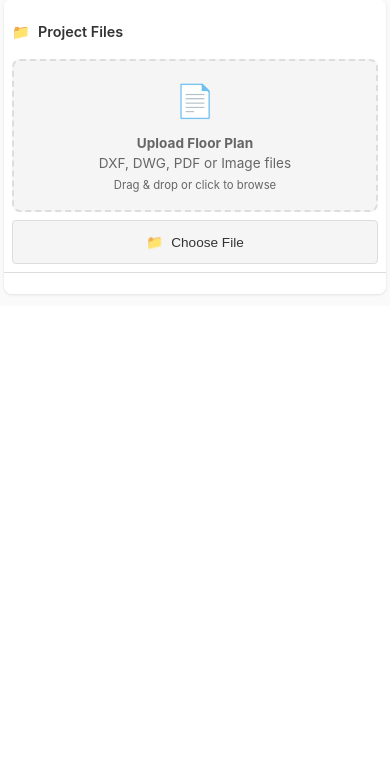
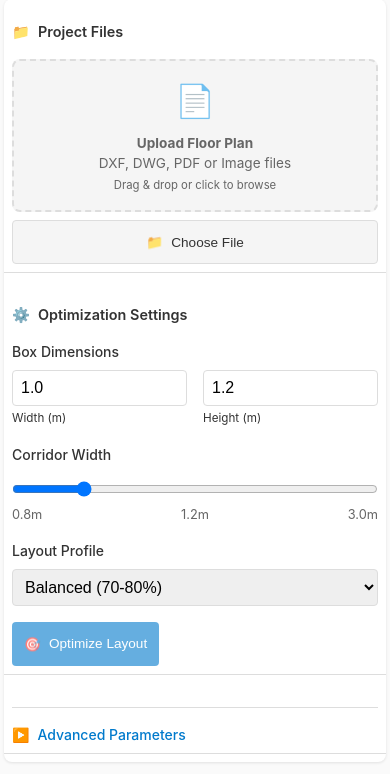
Before and after one commit to rehmanul/FloorPlanGenie, a Flask app: template templates/professional.html in a window 390 px wide. Shown: the part 695-1469 px from the top of the page. Before the commit the page ends 991 px from the top, so only its background shows below. Run offline with Flask 3, Linux system fonts and the light colour scheme; the template is opened without the code that fills it, so the values that code supplies are empty.

Commit message:
Created a checkpoint
Replit-Commit-Author: Agent
Replit-Commit-Session-Id: c262d7b0-87ab-4fa8-9d1d-798628de102a
Replit-Commit-Checkpoint-Type: full_checkpoint
Replit-Commit-Screenshot-Url: https://storage.googleapis.com/screenshot-production-us-central1/237892e7-f249-4418-8094-e30bc500b9a7/c262d7b0-87ab-4fa8-9d1d-798628de102a/uOK239G

```diff
--- a/static/professional-ui.css
+++ b/static/professional-ui.css
@@ -27,6 +27,10 @@ body {
     background-color: #fafafa;
     color: var(--text-dark);
     line-height: 1.5;
+    overflow-x: hidden;
+    overflow-y: auto;
+    height: auto;
+    min-height: 100vh;
 }
 
 /* Header */
@@ -496,8 +500,8 @@ body {
         position: static;
         margin-bottom: 0.5rem;
         order: 2;
-        max-height: 60vh;
-        overflow-y: auto;
+        max-height: none;
+        overflow-y: visible;
     }
 
     .main-content {
@@ -541,8 +545,8 @@ body {
 
     .sidebar {
         order: 2;
-        max-height: 40vh;
-        overflow-y: auto;
+        max-height: none;
+        overflow-y: visible;
     }
 
     .sidebar-section {
@@ -611,7 +615,7 @@ body {
     }
 
     .sidebar {
-        max-height: 35vh;
+        max-height: none;
     }
 
     .sidebar-section {
```
